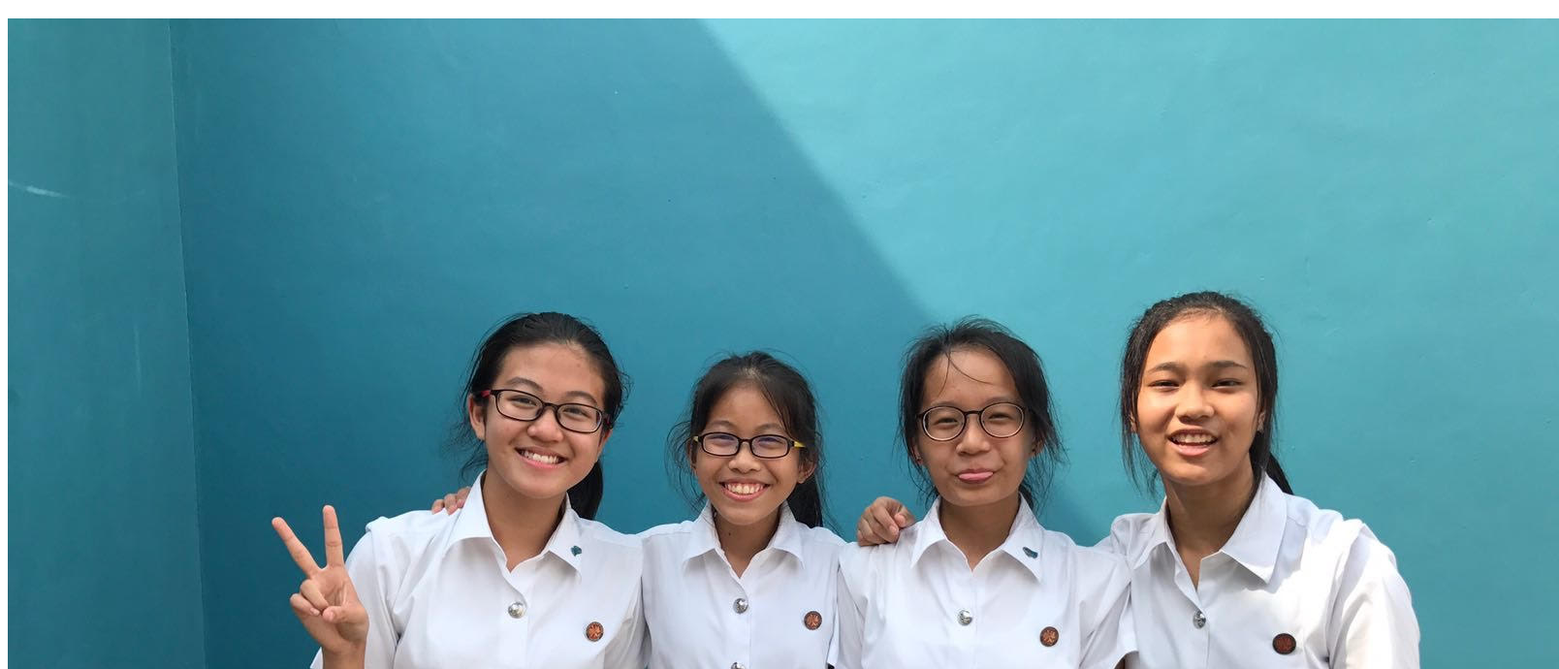
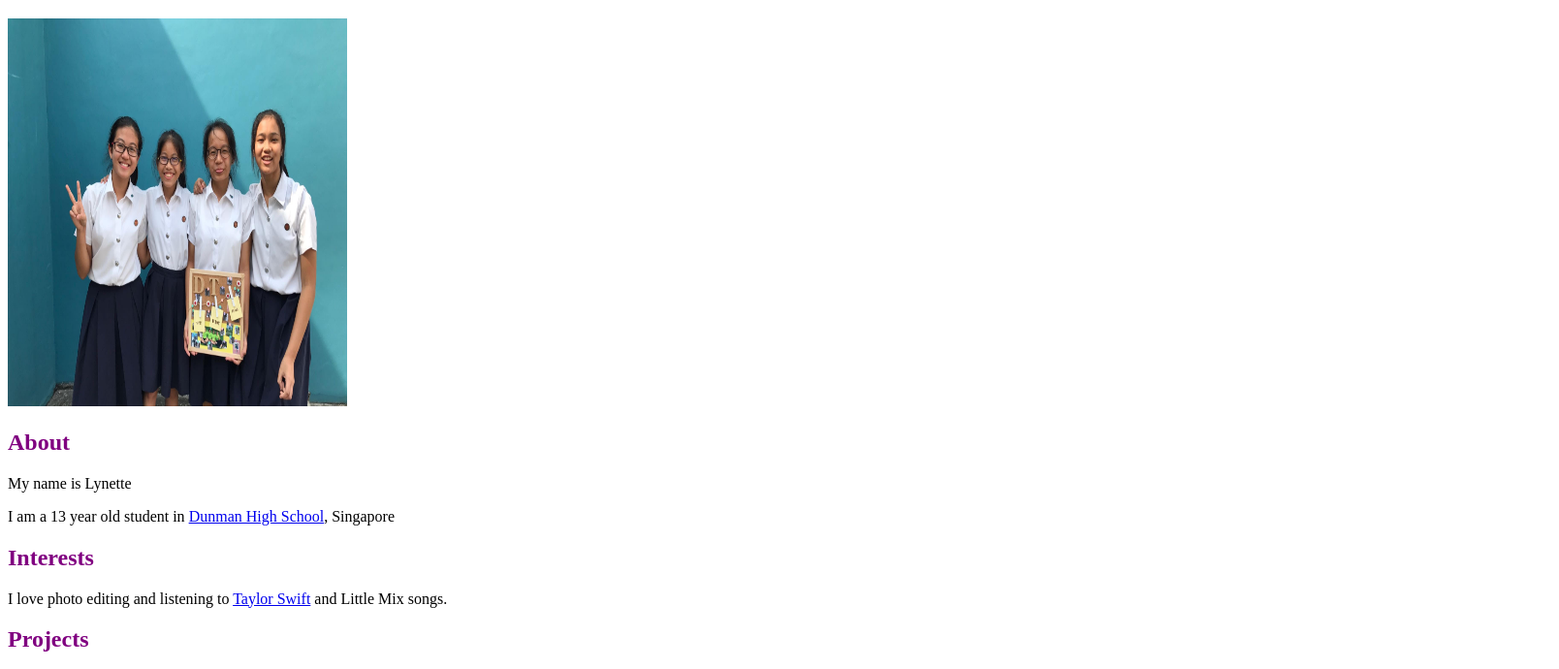
Before and after one commit to 17y2hlynetteyeow/17y2hlynetteyeow.github.io, a plain HTML site: page index.html in a window 1280 px wide. Shown: the part 61-751 px from the top of the page at 97% size, 1608 px wide, since content can reach past the window. Drawn offline with Linux system fonts and the light colour scheme.

Commit message:
Update index.html

```diff
--- a/index.html
+++ b/index.html
@@ -6,7 +6,7 @@
   </head>
   <body>
 <h1>Welcome to my homepage!</h1>
-    <img src="Photo.jpg"/>
+    <img src="Photo.jpg" width="350" height="400"/>
     <h2>About</h2>
     <p>My name is Lynette</p>
     <p>I am a 13 year old student in <a href="dunmanhigh.moe.edu.sg">Dunman High School</a>, Singapore</p>
```
